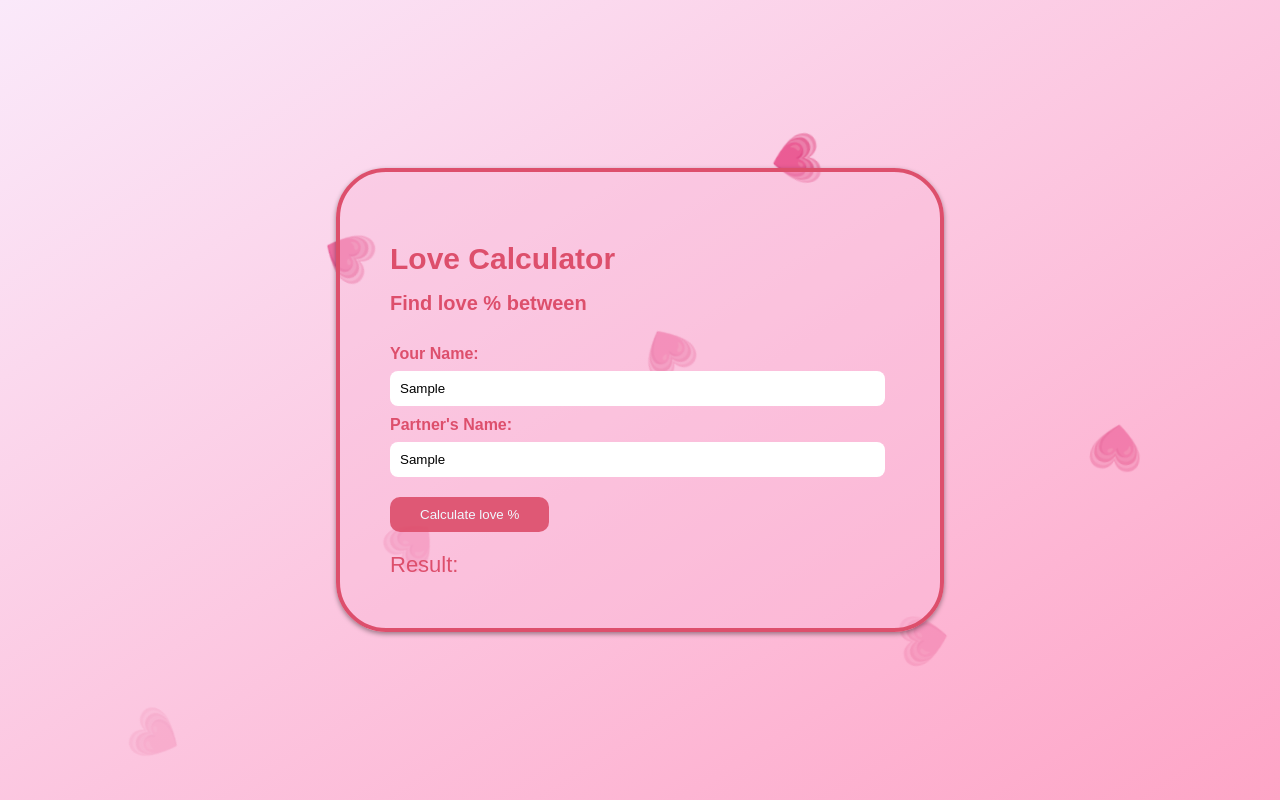
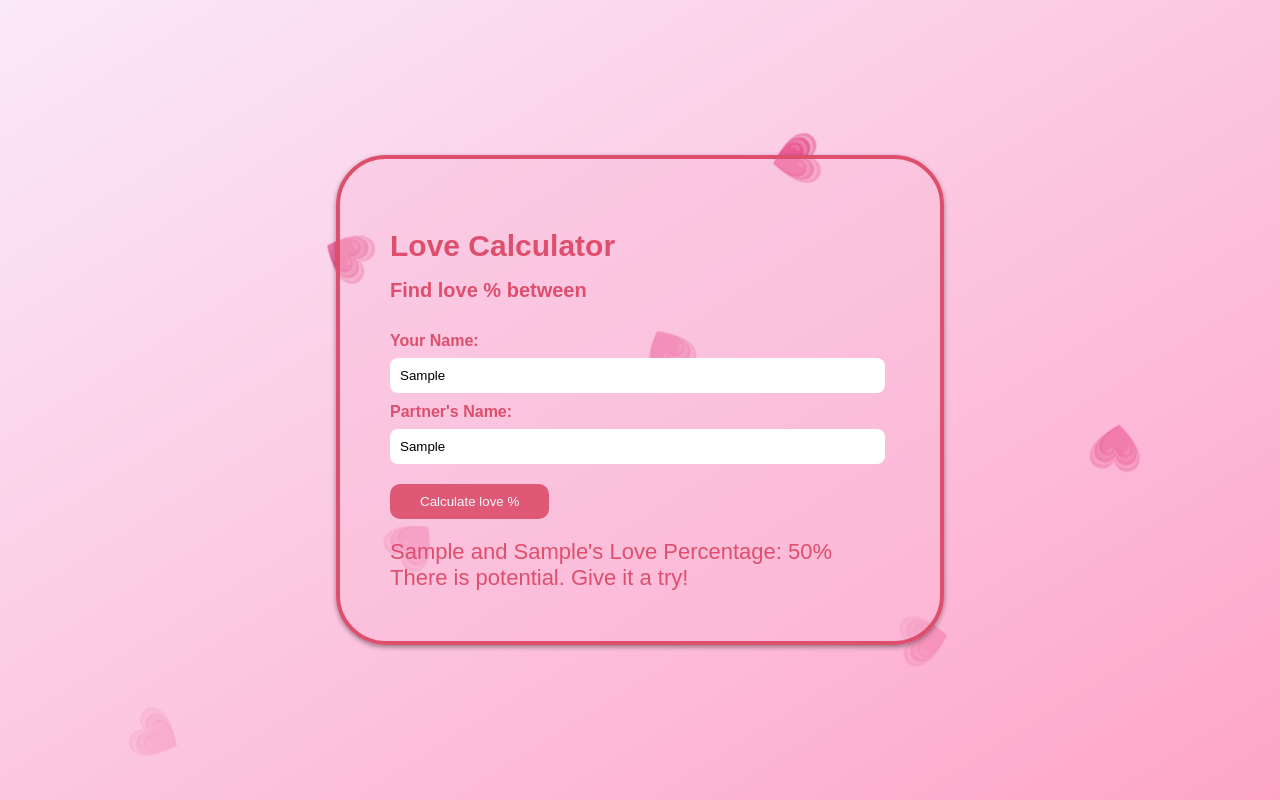
Before and after one commit to binishaa1131/Love_Calculator, a plain HTML site: page index.html in a window 1280 px wide. Both pictures are taken after typing "Sample", "Sample" into the empty fields and a click on the button "Calculate love %". Drawn offline with Linux system fonts and the light colour scheme.

Commit message:
Added JavaSript

```diff
--- a/index.html
+++ b/index.html
@@ -11,7 +11,7 @@
     <div class="container">
         <h1>Love Calculator</h1>
         <h2>Find love % between</h2>
-        <div class="Find love">
+        <div class="find-love">
             <label for="name1">Your Name:</label>
             <input type="text" id="name1" placeholder="Enter Your Name">
 
@@ -30,5 +30,6 @@
         <span class="heart">💗</span>
         <span class="heart">💗</span>
       </div>
+      <script src="script.js"></script>
 </body>
 </html>
--- a/script.js
+++ b/script.js
@@ -0,0 +1,21 @@
+function calculateLove() {
+  const name1 = document.getElementById("name1").value.trim();
+  const name2 = document.getElementById("name2").value.trim();
+
+  if (name1 === "" || name2 === "") {
+    alert("Please enter both names.");
+  } else {
+    const lovePercentage = Math.floor(Math.random() * 101);
+    const result = document.getElementById("result");
+
+    result.innerHTML = `${name1} and ${name2}'s Love Percentage: ${lovePercentage}%`;
+
+    if (lovePercentage < 30) {
+      result.innerHTML += "<br> Not a great match. Keep looking!";
+    } else if (lovePercentage >= 30 && lovePercentage < 70) {
+      result.innerHTML += "<br> There is potential. Give it a try!";
+    } else {
+      result.innerHTML += "<br> Great Match! Love is in the air!";
+    }
+  }
+}
```
